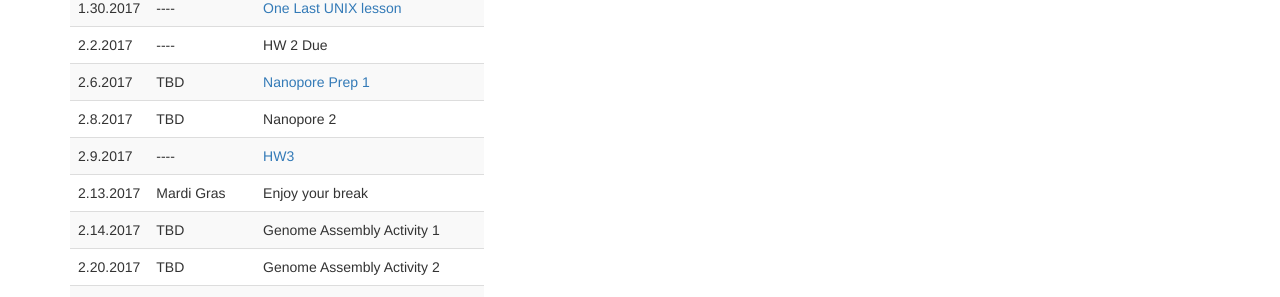
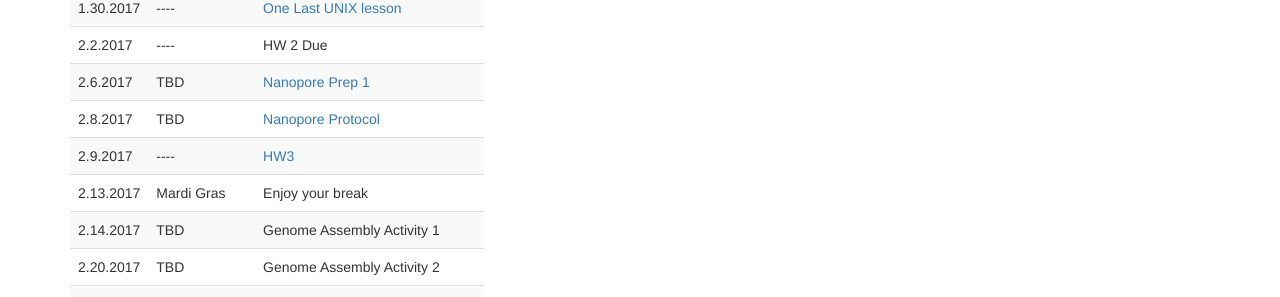
Before and after one commit to raechill95/SELUGandT, a Jekyll site: the page built from index.md, in a window 1280 px wide. Shown: the part 574-871 px from the top of the page. Built offline with Jekyll 4.4.1, drawn with Linux system fonts in a browser that asks for light colours.

Commit message:
adding protocol to syllabus

```diff
--- a/_includes/syllabus.html
+++ b/_includes/syllabus.html
@@ -60,7 +60,7 @@
 <tr>
 <td>2.8.2017</td>
 <td>TBD</td>
-<td>Nanopore 2</td>
+<td><a href="https://github.com/Paleantology/SELUGandT/blob/master/Minion/GenomicDNAProtocol.pdf"> Nanopore Protocol</td>
 </tr>
 <tr>
 <td>2.9.2017</td>
```
